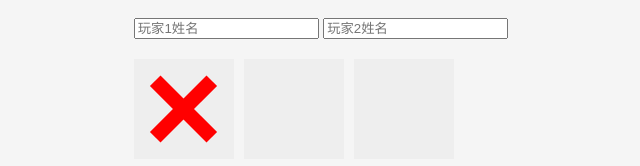
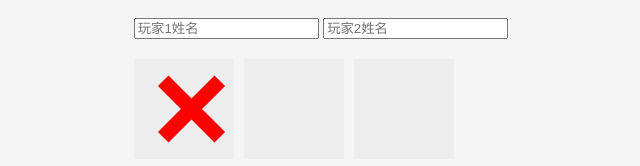
Before and after one commit to xzyl4303/Tic-Tac-Toe, a plain HTML site: page index.html in a window 1280 px wide. Both pictures are taken after a click on the element 502 px from the left and 332 px from the top of the page. Shown: the part 224-390 px from the top of the page, 319-959 px from the left. Drawn offline with Linux system fonts and the light colour scheme.

Commit message:
Update styles.css

```diff
--- a/styles.css
+++ b/styles.css
@@ -37,14 +37,14 @@ body {
     transition: background-color 0.3s ease;
 }
 
-.cross,
-.circle {
+.cell:hover {
+    background-color: #ddd;
+}
+
+.cross, .circle {
     position: absolute;
     width: 80px;
     height: 80px;
-    display: flex;
-    align-items: center;
-    justify-content: center;
 }
 
 .cross::before,
@@ -68,10 +68,6 @@ body {
 .circle::before {
     border-radius: 50%;
     background-color: green;
-}
-
-.cell:hover {
-    background-color: #ddd;
 }
 
 .overlay {
```
